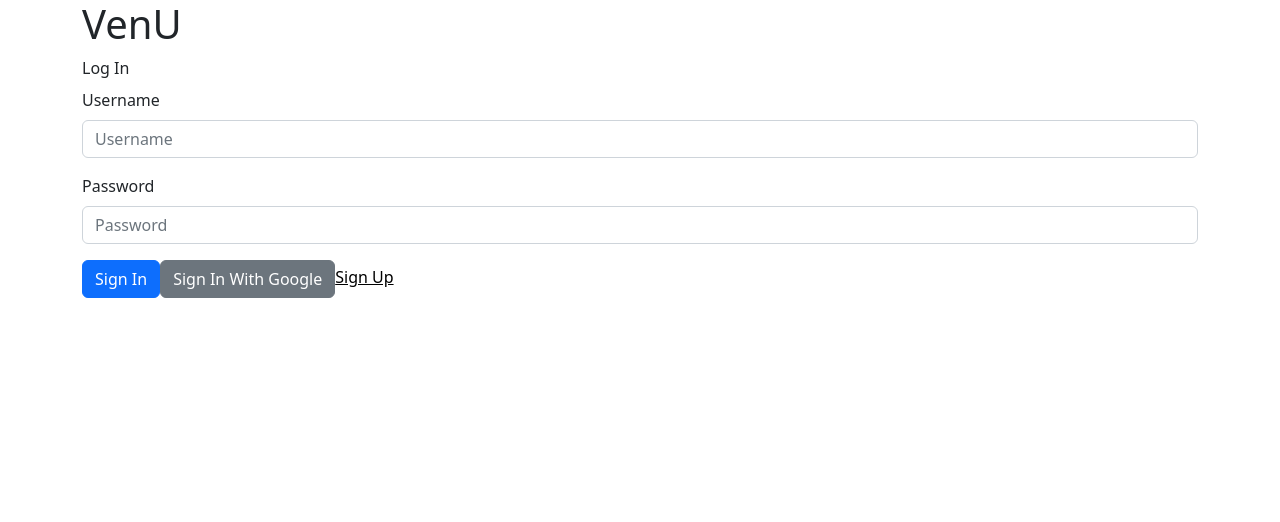
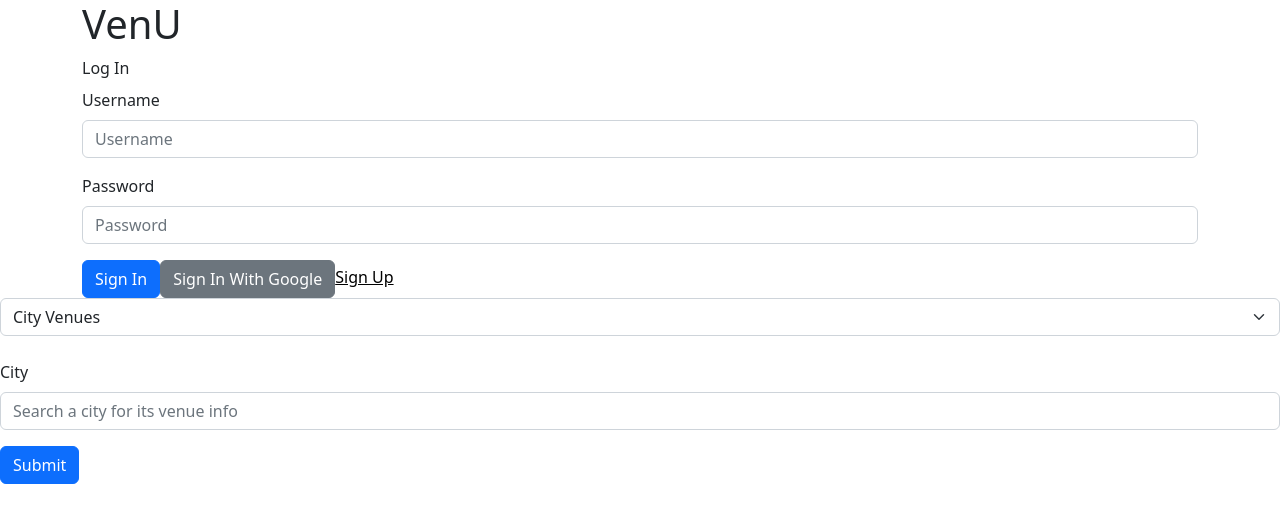
Before and after one commit to Julian-Gallegos/VenU-frontend-import, a React (Create React App) app: page / in a window 1280 px wide. Shown: the top 522 px of the page. Built offline with nearby package versions, Linux system fonts and the light colour scheme.

Commit message:
Attempting to use useNavigate for page redirect

```diff
--- a/src/components/LogIn.js
+++ b/src/components/LogIn.js
@@ -4,6 +4,7 @@ import React from 'react';
 import Button from 'react-bootstrap/Button';
 import Form from 'react-bootstrap/Form';
 import Container from 'react-bootstrap/Container';
+import SearchBar from './SearchBar.js';
 import {Link} from 'react-router-dom';
 
 
@@ -35,7 +36,7 @@ class LogIn extends React.Component {
                         <Link to="/signup" className="link" style={{ color: "black" }} >Sign Up</Link>
                     </Form>
                 </Container>
-
+                <SearchBar></SearchBar>
             </>
         )
     }
--- a/src/components/SearchBar.js
+++ b/src/components/SearchBar.js
@@ -2,6 +2,7 @@ import React from 'react';
 import 'bootstrap/dist/css/bootstrap.min.css';
 import Button from 'react-bootstrap/Button';
 import Form from 'react-bootstrap/Form';
+import { useNavigate } from "react-router-dom";
 
 class Searchbar extends React.Component {
   constructor(props) {
@@ -10,6 +11,7 @@ class Searchbar extends React.Component {
     this.state = {
       formType: "city",
       placeholder: "Search a city for its venue info",
+      searchData: "",
     }
 
   }
@@ -25,7 +27,19 @@ class Searchbar extends React.Component {
 
   handleSubmit = (e) => {
     e.preventDefault();
-    console.log(e);
+    if (this.state.formType === "city") {
+      useNavigate('/CitySearch', {
+        state: {
+          searchData: this.state.searchData
+        }
+      });
+    } else {
+      useNavigate('/ArtistSearch', {
+        state: {
+          searchData: this.state.searchData
+        }
+      });
+    }
   }
 
 
@@ -47,6 +61,12 @@ class Searchbar extends React.Component {
             Submit
           </Button>
         </Form>
+        {/* <Routes>
+          <Route exact path="/">
+            {this.state.searchData.length > 0 ? <Redirect to={{ pathname: "/citysearch", state: { searchData: this.state.searchData } }} /> : <></>}
+          </Route>
+        </Routes> */}
+
       </>
     )
   }
```
